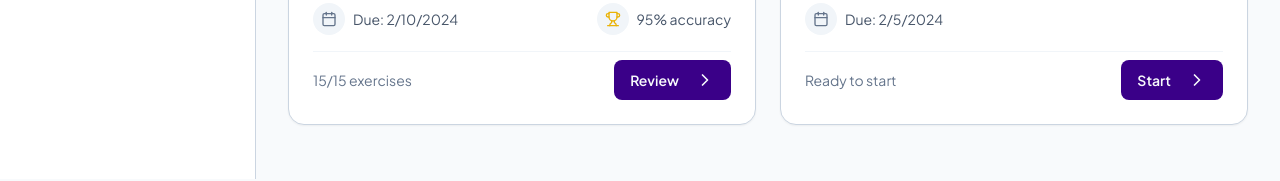
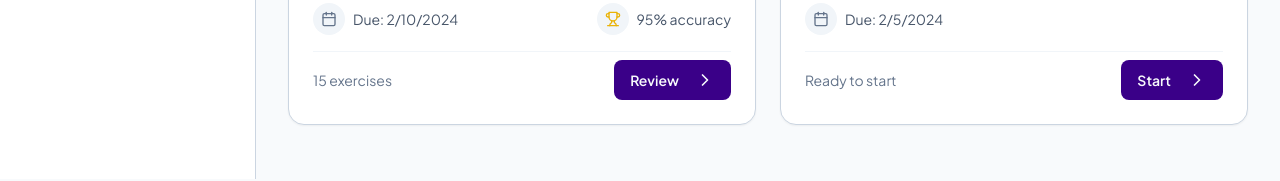
Before and after one commit to maharabhossain1/edTech, a Next.js app: page /assignments in a window 1280 px wide. Shown: the part 621-802 px from the top of the page. Built offline with nearby package versions, Linux system fonts and the light colour scheme; a web font is replaced by a local one.

Commit message:
update assignment page

```diff
--- a/components/assignment-card.tsx
+++ b/components/assignment-card.tsx
@@ -91,7 +91,7 @@
         <div className="flex items-center justify-between mt-auto pt-2 border-t border-neutral-100">
           {isCompleted ? (
             <p className="text-sm text-neutral-500">
-              {assignment.completed}/{assignment.activities} exercises
+              {assignment.activities} exercises
             </p>
           ) : (
             <p className="text-sm text-neutral-500">Ready to start</p>
```
